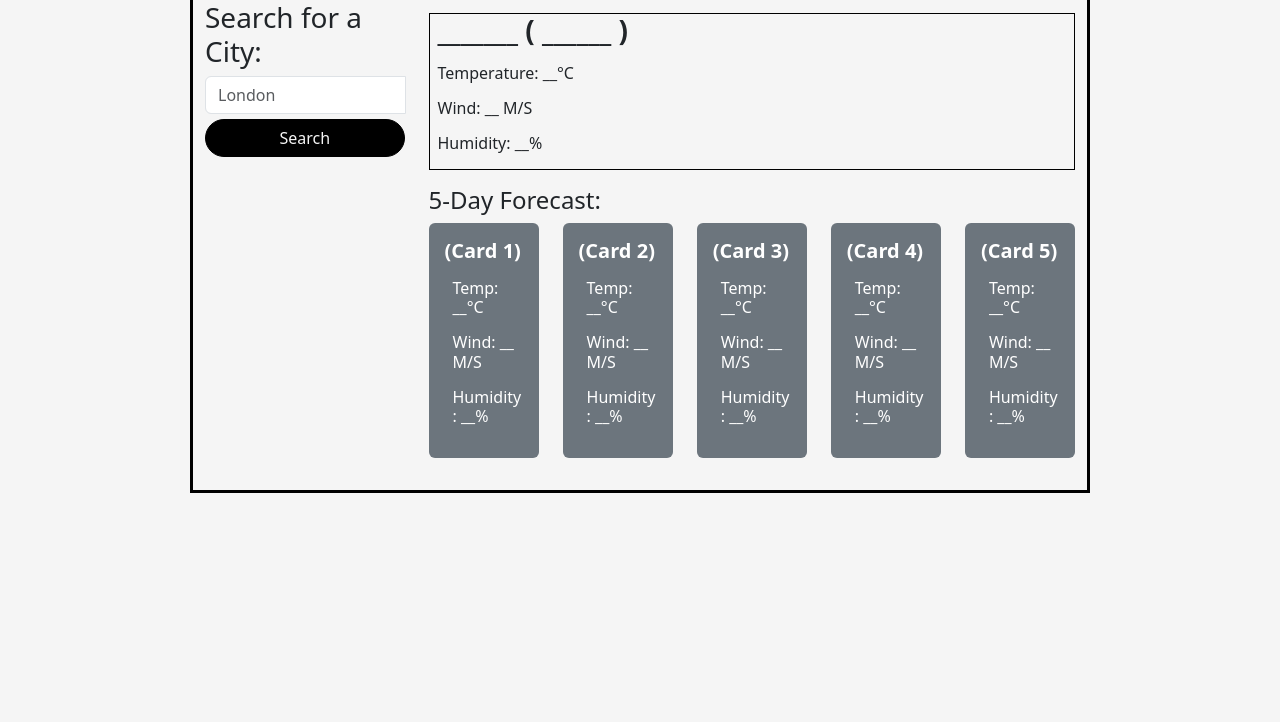
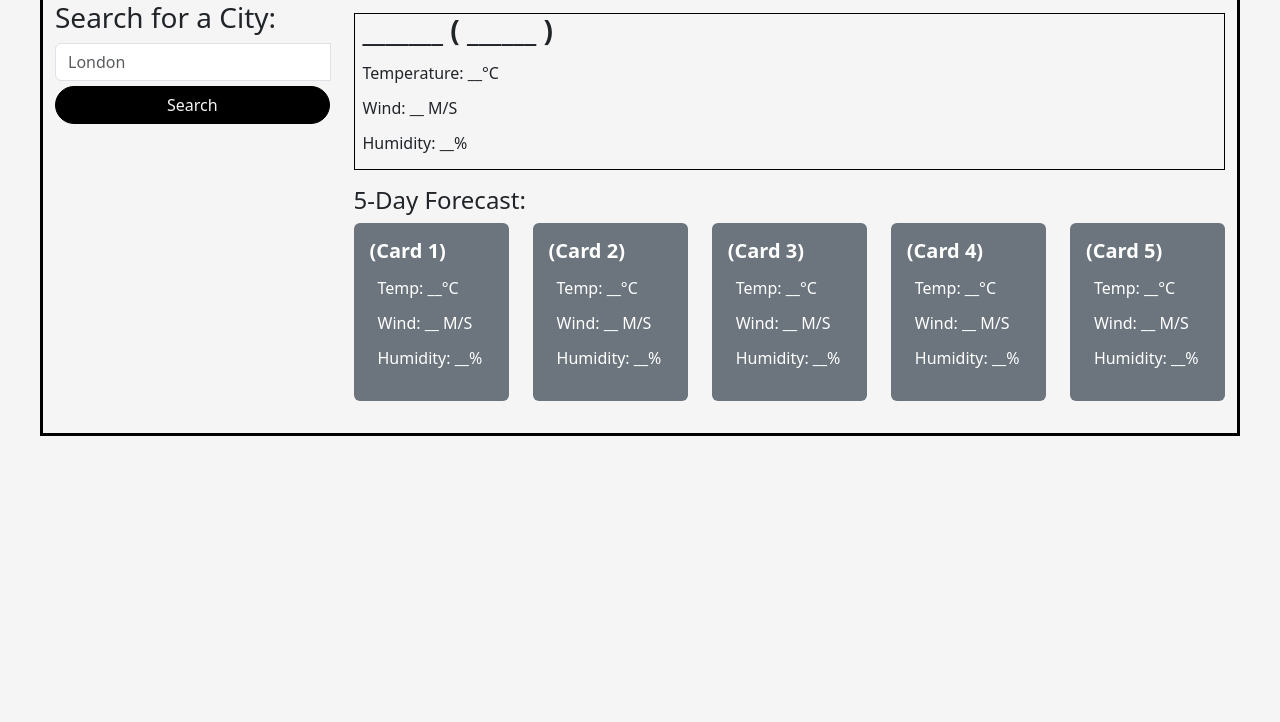
Before and after one commit to RlucSal/Weather-Dashboard, a plain HTML site: page index.html in a window 1280 px wide. Shown: the part 78-800 px from the top of the page. Drawn offline with nearby package versions, Linux system fonts and the light colour scheme.

```diff
--- a/index.html
+++ b/index.html
@@ -20,7 +20,7 @@
 
 <body>
   <!-- max-width for ultra wide resolutions -->
-  <div class="container-fluid" style="max-width: 900px">
+  <div class="container-fluid" style="max-width: 1200px">
     <div class="row" id="main-row">
       <header class="col-12 text-center text-white bg-dark p-2 weather-header">
         <h1>Weather Dashboard</h1>
```
